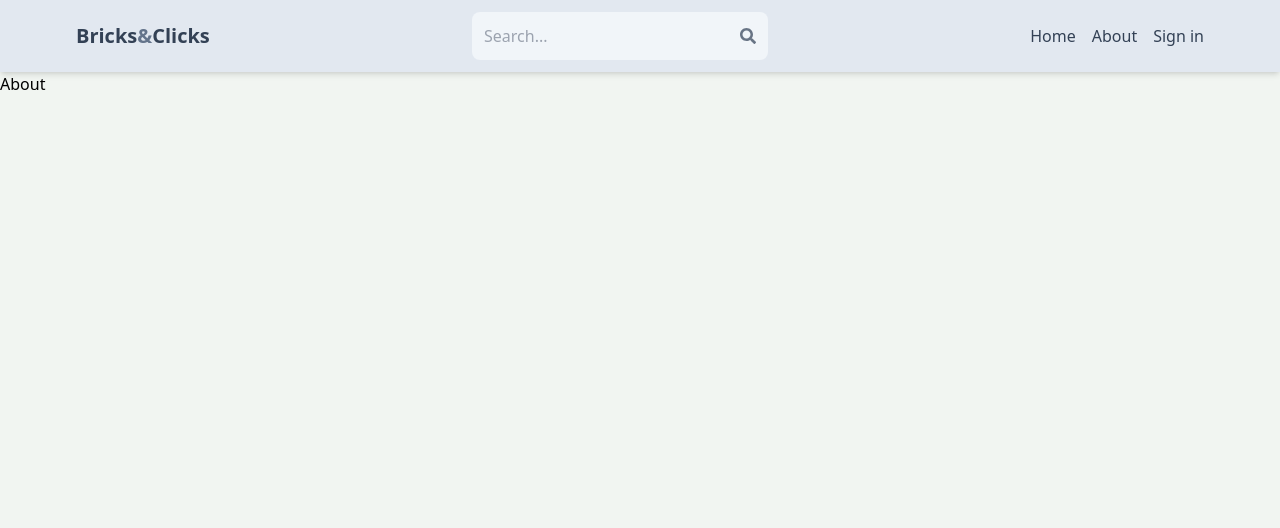
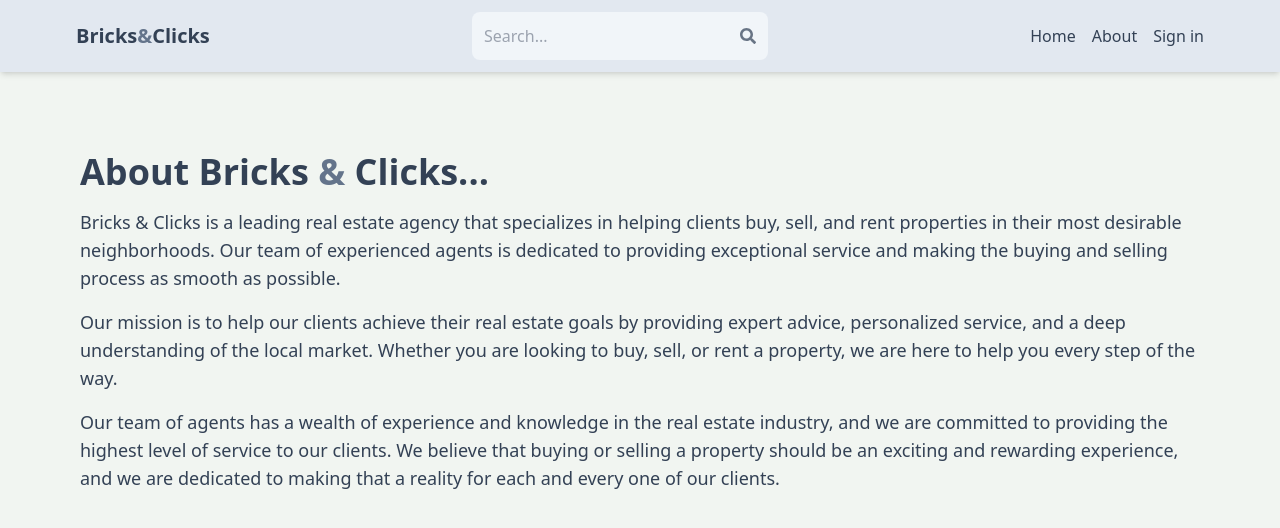
Before and after one commit to Aarchi-Dholakia/Mern_property_finder, a React (Vite) app in the folder react-client/: page /about in a window 1280 px wide. Shown: the top 528 px of the page. Built offline with nearby package versions, Linux system fonts and the light colour scheme; no server answers.

Commit message:
added about page

```diff
--- a/react-client/src/pages/About.jsx
+++ b/react-client/src/pages/About.jsx
@@ -2,6 +2,13 @@
 
 export default function About() {
   return (
-    <div>About</div>
+    <div className='py-20 px-4 max-w-6xl mx-auto'>
+      <h1 className='text-4xl font-bold mb-4 text-slate-700'>About Bricks <span className='text-slate-500'>&</span> Clicks...</h1>
+      <p className='mb-4 text-slate-700 text-lg'>Bricks & Clicks is a leading real estate agency that specializes in helping clients buy, sell, and rent properties in their most desirable neighborhoods. Our team of experienced agents is dedicated to providing exceptional service and making the buying and selling process as smooth as possible.</p>
+      <p className='mb-4 text-slate-700 text-lg'>
+        Our mission is to help our clients achieve their real estate goals by providing expert advice, personalized service, and a deep understanding of the local market. Whether you are looking to buy, sell, or rent a property, we are here to help you every step of the way.
+      </p>
+      <p className='mb-4 text-slate-700 text-lg'>Our team of agents has a wealth of experience and knowledge in the real estate industry, and we are committed to providing the highest level of service to our clients. We believe that buying or selling a property should be an exciting and rewarding experience, and we are dedicated to making that a reality for each and every one of our clients.</p>
+    </div>
   )
 }
```
